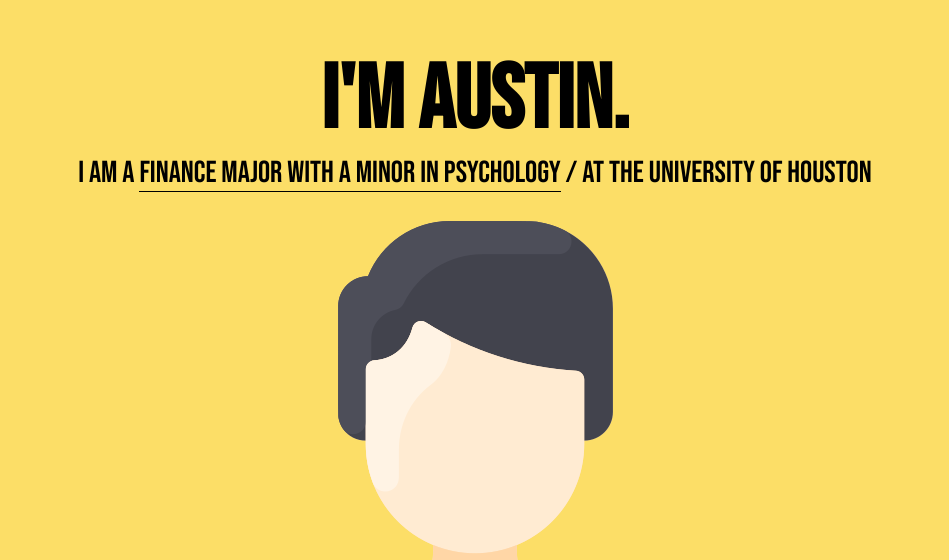
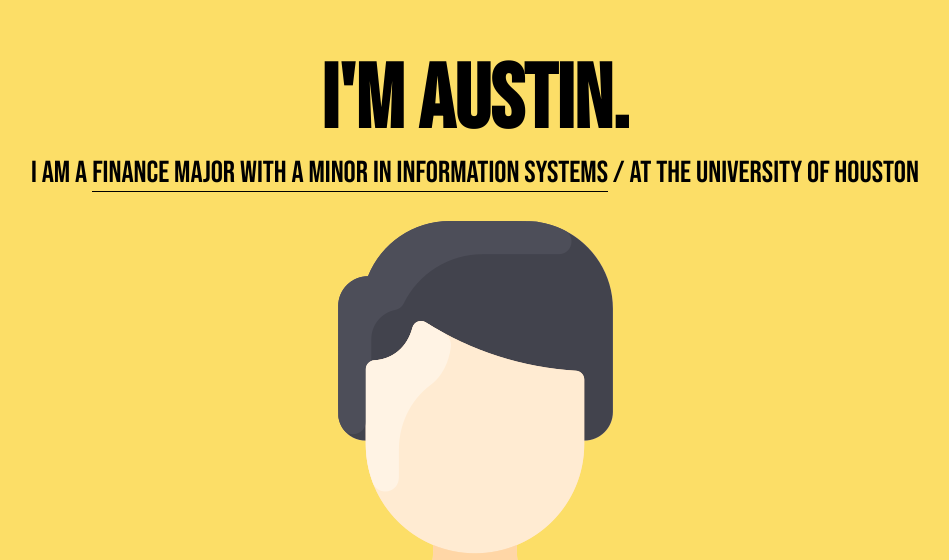
Before and after one commit to austinvan295/CV-Professional, a plain HTML site: page index.html in a window 1280 px wide. Shown: the part 203-763 px from the top of the page, without its empty margins (165-1114 px from the left). Drawn offline with nearby package versions, Linux system fonts and the light colour scheme.

Commit message:
Update index.html

```diff
--- a/index.html
+++ b/index.html
@@ -14,7 +14,7 @@
     <!-- <img class="h" src="images/handshake.png" alt="handshake-img"> -->
     <h1>I'm Austin.</h1>
     <div class="bio">
-      I am a <span class="programmer">Finance Major with a minor in Psychology</span> / <span class="web"></span> at <span>the University of Houston</span></p>
+      I am a <span class="programmer">Finance Major with a minor in Information Systems</span> / <span class="web"></span> at <span>the University of Houston</span></p>
     </div>
     <!-- <img class="bdata" src="images/data.png" alt="datam-img"> -->
     <img src="images/man.png" alt="man">
```
